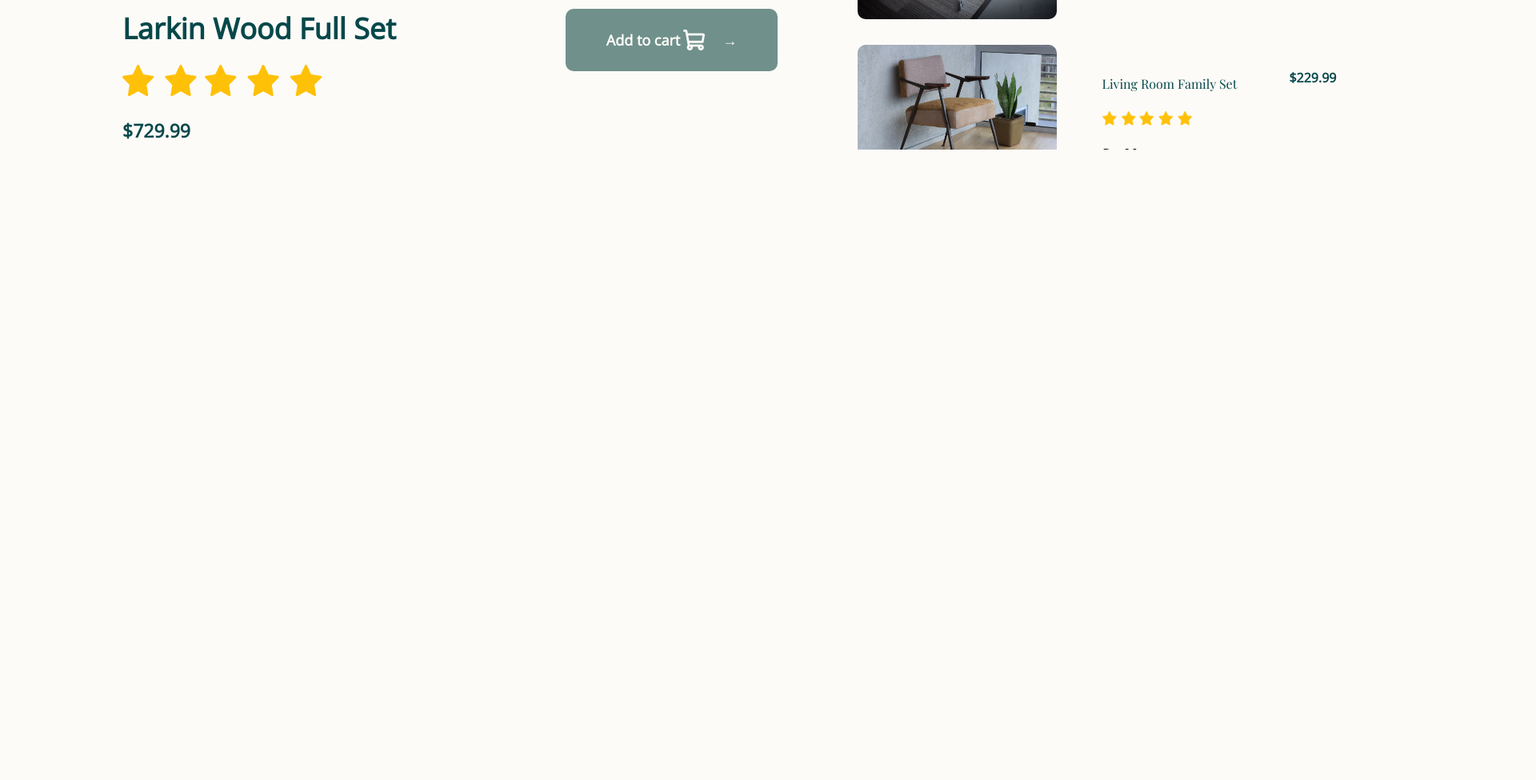
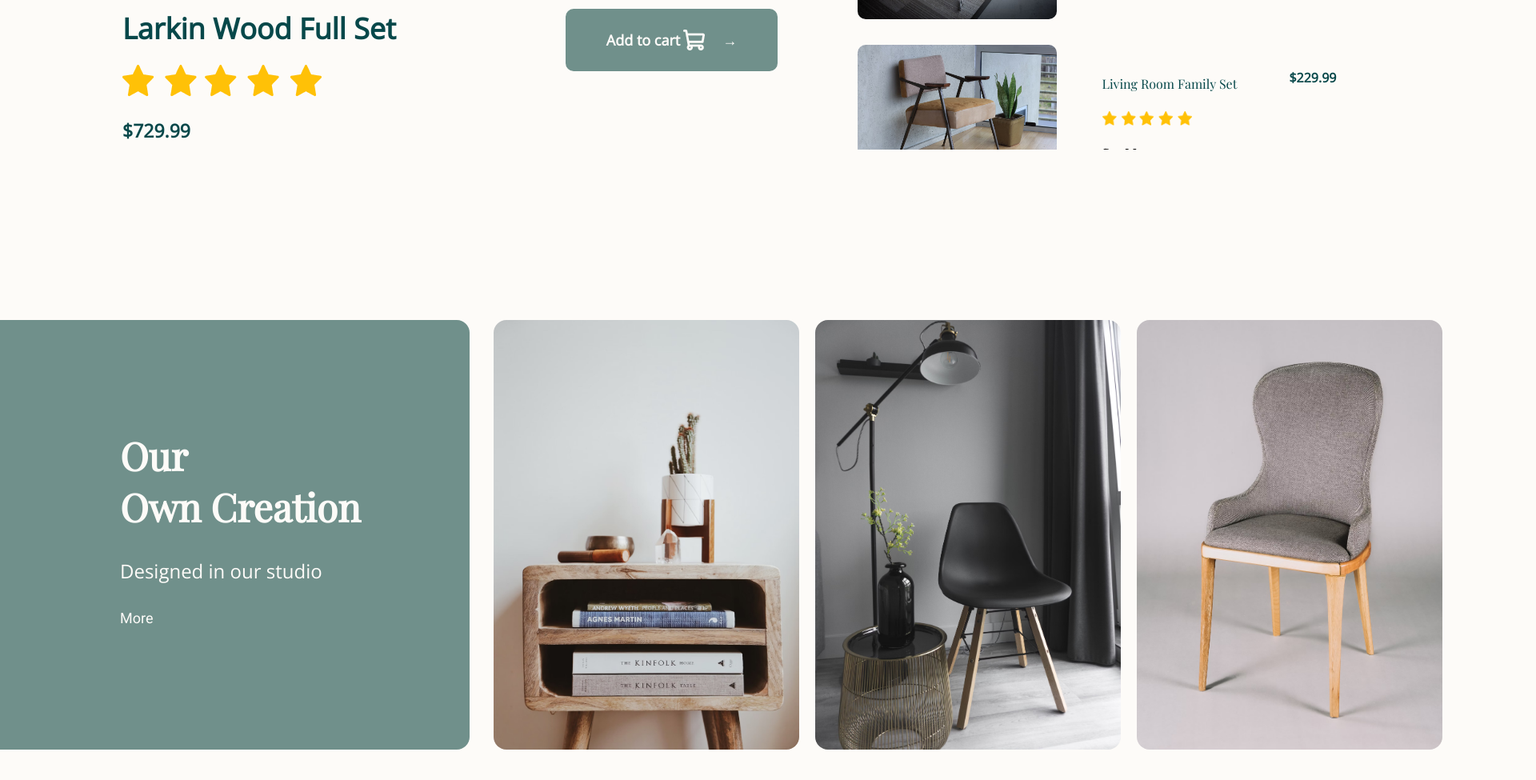
Before and after one commit to aakhankov/vention-inwood, a plain HTML site: page index.html in a window 1280 px wide. Shown: the part 4538-5513 px from the top of the page at 80% size, 1920 px wide, since content can reach past the window. Before the commit the page ends 4838 px from the top, so only its background shows below. Drawn offline with nearby package versions, Linux system fonts and the light colour scheme.

Commit message:
Content section

```diff
--- a/index.html
+++ b/index.html
@@ -264,5 +264,35 @@
             </div>
         </div>
     </section>
+    <section class="content-block">
+        <div class="heading-background"></div>
+                    <div class="creation-slider">
+                        <div class="creation-heading">
+                            <h2 class="creation-title">Our <br> Own Creation</h2>
+                            <p class="creation-subtitle">Designed in our studio</p>
+                            <p class="creation-more">More</p>
+                        </div>
+                        <div class="creation-slider-line">
+                            <div class="creation-slider-item">
+                                <div class="creation__slider-item-back">
+                                    <button class="creation__slider-item-btn">Explore All Rooms</button>
+                                </div>
+                                <img src="images/content/content-1.jpg" alt="room" class="creation__slider-item-img">
+                            </div>
+                            <div class="creation-slider-item">
+                                <div class="creation__slider-item-back">
+                                    <button class="creation__slider-item-btn">Explore All Rooms</button>
+                                </div>
+                                <img src="images/content/content-2.jpg" alt="room" class="creation__slider-item-img">
+                            </div>
+                            <div class="creation-slider-item">
+                                <div class="creation__slider-item-back">
+                                    <button class="creation__slider-item-btn">Explore All Rooms</button>
+                                </div>
+                                <img src="images/content/content-3.jpg" alt="room" class="creation__slider-item-img">
+                            </div>
+                        </div>
+                    </div>
+    </section>
     </body>
 </html>
--- a/style.css
+++ b/style.css
@@ -704,3 +704,94 @@ header{
         height: 18px;
 
     }
+    .content-block{
+        display: flex;
+        flex-direction: row;
+        justify-content: space-between;
+        margin: 100px 0px;
+    }
+    .content-block-container{
+        width: 1920px;
+        height: 737px;
+        display: flex;
+        flex-direction: row;
+        justify-content: center;
+    }
+    .heading-background{
+        position: absolute;
+        z-index: -1;
+        width: 587px;
+        height: 537px;
+        background: #70908B;
+        border-radius: 0px 16px 16px 0px;
+    }
+    .container-creation{
+        padding: 0px 150px;
+        gap: 32px;
+    }
+    .creation-heading{
+        margin-top: 150px;
+        padding-left: 150px;
+        padding-right: 100px;
+        width: 337px;
+        height: 220px;
+        display: flex;
+        flex-direction: column;
+        justify-content: center;
+        align-items: flex-start;
+        gap: 32px;
+        color:  #FDFBF8;
+        font-family: "Playfair Display";
+    }
+    .creation-title{
+        font-size: 48px;
+        width: 337px;
+    }
+    .creation-subtitle{
+        font-family: "Open sans";
+        font-size: 24px;
+        width: 337px;
+    }
+    .creation-more{
+        font-family: "Roboto";
+        font-size: 18px;
+    }
+    .creation-slider{
+        display: flex;
+    }
+
+    .creation-slider-line{
+        width: 1700px;
+        position: relative;
+        display: flex;
+        left: 280px;
+    }
+    .creation-slider-item{
+        border-radius: 16px;
+        margin-right: 20px;
+        width: 382px;
+        height: 537px;
+        position: relative;
+    }
+    .creation-slider-item img{
+        border-radius: 16px;
+        margin-right: 20px;
+        width: 382px;
+        height: 537px;
+
+    }
+    .creation__slider-item-btn {
+        width: 194px;
+        height: 57px;
+        border-radius: 6px;
+        border: none;
+        position: absolute;
+        top: 85%;
+        left: 50%;
+        transform: translate(-50%, -50%);
+        opacity: 0;
+        transition: opacity 0.3s ease;
+    }
+    .creation-slider-item:hover .creation__slider-item-btn {
+        opacity: 1;
+    }
```
Also changed, not shown: images/content/content-1.jpg (added), images/content/content-2.jpg (added), images/content/content-3.jpg (added).
